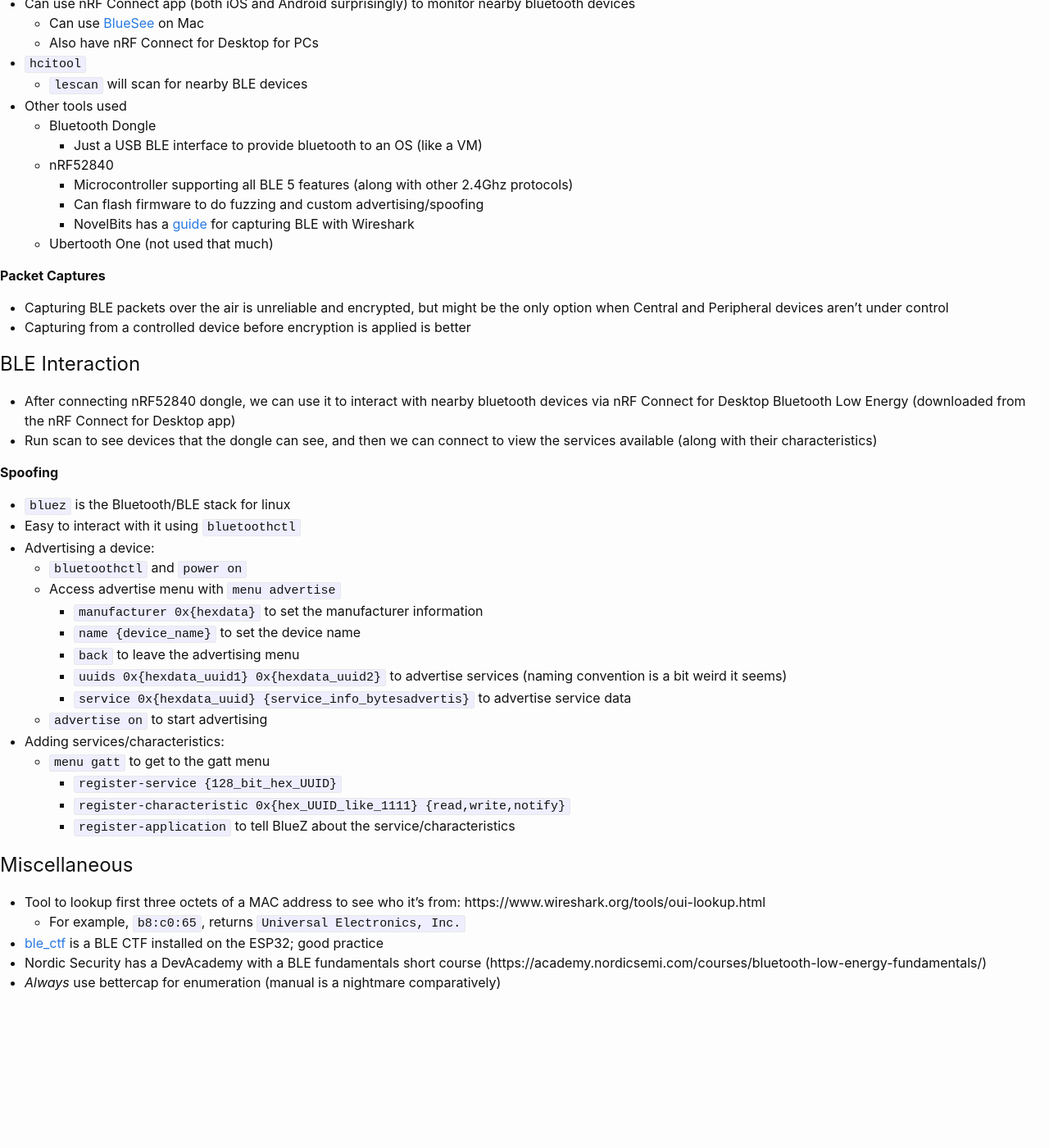
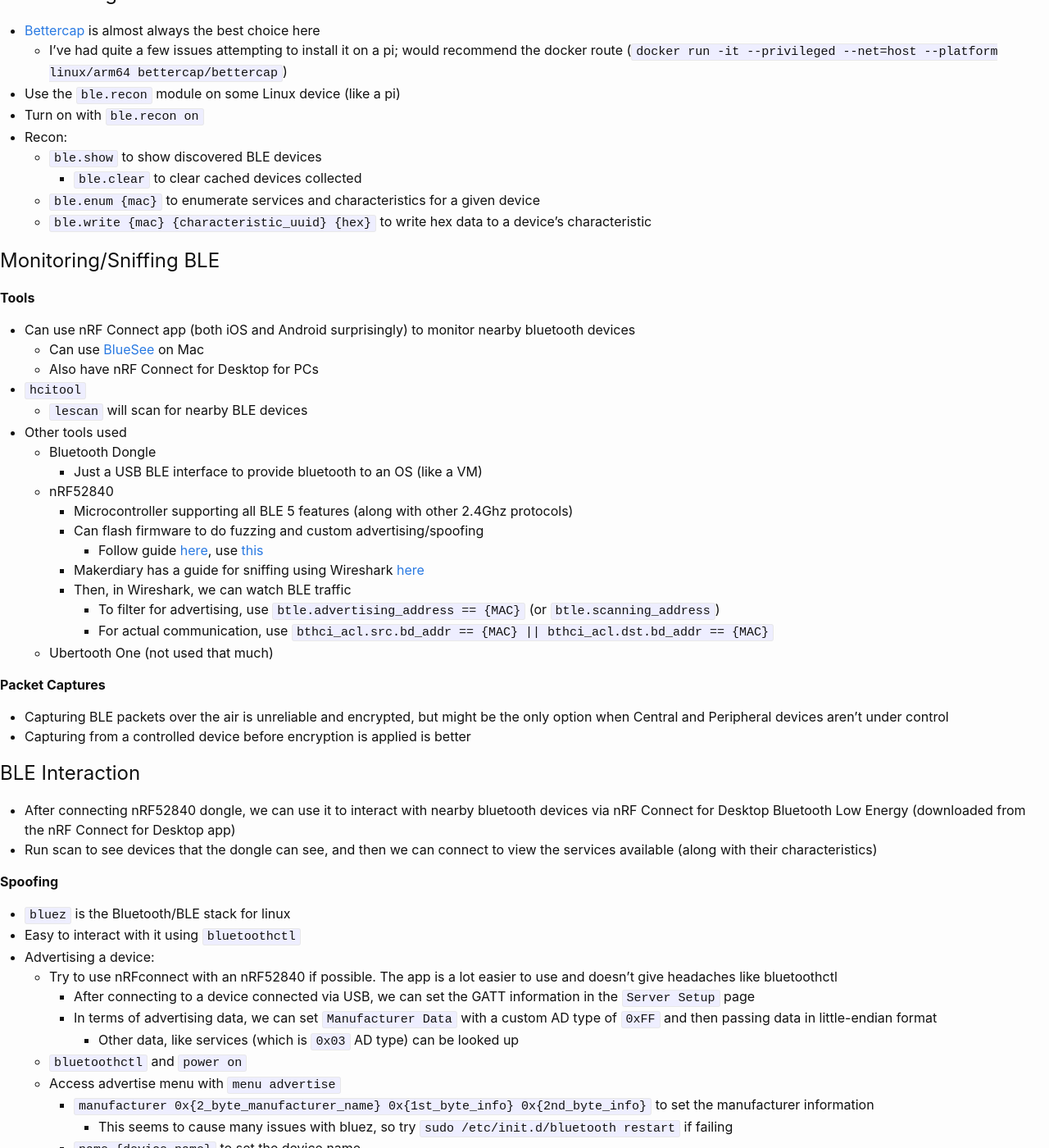
Before and after one commit to KhaelK138/KhaelK138.github.io, a Jekyll site: the page built from markdown/BluetoothLowEnergy.md, in a window 1280 px wide and 1400 px high, scrolled down 2384 px. Shown: the whole window at 82% size. Built offline with Jekyll 4.4.1, drawn with Linux system fonts in a browser that asks for light colours; our own code applies the rules of GitHub Pages for plain Markdown files; before the commit the page ends 3609 px from its top, so only the background shows below that; some of the changed text lies outside the part shown.

Commit message:
updated notes

```diff
--- a/markdown/BluetoothLowEnergy.md
+++ b/markdown/BluetoothLowEnergy.md
@@ -66,6 +66,7 @@
     - Peripheral - advertises and accepts connections from centrals
     - Broadcaster - peripheral device broadcasting advertisement packets without accepting connections (fails to finish handshake)
     - Observer - central device that doesn't try to initiate a connection
+  - A device can have multiple GAP roles at once (peripheral to some devices, central to others)
   - GAP discovery process
     - Advertising
       - Device announces presence with some limited information
@@ -77,6 +78,8 @@
   - Devices can be either server or client in a server/client architecture
   - Handles range from 0x0000-0xFFFF
   - GATT server (level 0) builds on top of it with services (level 1), characteristics (level 2), and values/descriptors (level 3)
+    - Services are like categories of characteristics, whereas the characteristics themselves can be interacted with
+      - For example, there could be a device information service, with characteristics like manufacturer name, firmware version, etc.
   - Characteristics are like APIs that hold a value
 
 ## BLE Communication
@@ -92,6 +95,17 @@
     - Legacy Pairing (BLE 4.0 and 4.1) is outdated and can be cracked easily with [https://github.com/mikeryan/crackle/](https://github.com/mikeryan/crackle/)
     - Secure Pairing (BLE 4.2+) uses an ECDH-based key exchange, and requires active MITM at pairing to compromise (which is pretty tough)
 
+## Enumerating BLE
+- [Bettercap](https://www.bettercap.org/project/introduction/) is almost always the best choice here
+  - I've had quite a few issues attempting to install it on a pi; would recommend the docker route (`docker run -it --privileged --net=host --platform linux/arm64 bettercap/bettercap`)
+- Use the `ble.recon` module on some Linux device (like a pi)
+- Turn on with `ble.recon on`
+- Recon:
+  - `ble.show` to show discovered BLE devices
+    - `ble.clear` to clear cached devices collected
+  - `ble.enum {mac}` to enumerate services and characteristics for a given device
+  - `ble.write {mac} {characteristic_uuid} {hex}` to write hex data to a device's characteristic
+
 ## Monitoring/Sniffing BLE
 **Tools**
 - Can use nRF Connect app (both iOS and Android surprisingly) to monitor nearby bluetooth devices
@@ -105,7 +119,11 @@
   - nRF52840
     - Microcontroller supporting all BLE 5 features (along with other 2.4Ghz protocols)
     - Can flash firmware to do fuzzing and custom advertising/spoofing
-    - NovelBits has a [guide](https://novelbits.io/nordic-ble-sniffer-guide-using-nrf52840-wireshark/) for capturing BLE with Wireshark
+      - Follow guide [here](https://wiki.makerdiary.com/nrf52840-mdk-usb-dongle/guides/ble-sniffer/installation/), use [this](https://github.com/makerdiary/nrf52840-mdk-usb-dongle/tree/main/firmware/ble_sniffer)
+    - Makerdiary has a guide for sniffing using Wireshark [here](https://wiki.makerdiary.com/nrf52840-mdk-usb-dongle/guides/ble-sniffer/installation/#installing-the-nrf-sniffer-capture-tool)
+    - Then, in Wireshark, we can watch BLE traffic
+      - To filter for advertising, use `btle.advertising_address == {MAC}` (or `btle.scanning_address`)
+      - For actual communication, use `bthci_acl.src.bd_addr == {MAC} || bthci_acl.dst.bd_addr == {MAC}`
   - Ubertooth One (not used that much)
 
 
@@ -121,9 +139,14 @@
 - `bluez` is the Bluetooth/BLE stack for linux
 - Easy to interact with it using `bluetoothctl`
 - Advertising a device:
+  - Try to use nRFconnect with an nRF52840 if possible. The app is a lot easier to use and doesn't give headaches like bluetoothctl
+    - After connecting to a device connected via USB, we can set the GATT information in the `Server Setup` page
+    - In terms of advertising data, we can set `Manufacturer Data` with a custom AD type of `0xFF` and then passing data in little-endian format
+      - Other data, like services (which is `0x03` AD type) can be looked up
   - `bluetoothctl` and `power on`
   - Access advertise menu with `menu advertise`
-    - `manufacturer 0x{hexdata}` to set the manufacturer information
+    - `manufacturer 0x{2_byte_manufacturer_name} 0x{1st_byte_info} 0x{2nd_byte_info}` to set the manufacturer information
+      - This seems to cause many issues with bluez, so try `sudo /etc/init.d/bluetooth restart` if failing
     - `name {device_name}` to set the device name
     - `back` to leave the advertising menu
     - `uuids 0x{hexdata_uuid1} 0x{hexdata_uuid2}` to advertise services (naming convention is a bit weird it seems)
@@ -140,4 +163,3 @@
   - For example, `b8:c0:65`, returns `Universal Electronics, Inc.`
 - [ble_ctf](https://github.com/hackgnar/ble_ctf) is a BLE CTF installed on the ESP32; good practice
 - Nordic Security has a DevAcademy with a BLE fundamentals short course (https://academy.nordicsemi.com/courses/bluetooth-low-energy-fundamentals/)
-- *Always* use bettercap for enumeration (manual is a nightmare comparatively)
```
Also changed, not shown: markdown/ADPivoting.md (+3 -1 lines), markdown/HardwareSecurity.md (+63 -0 lines).
